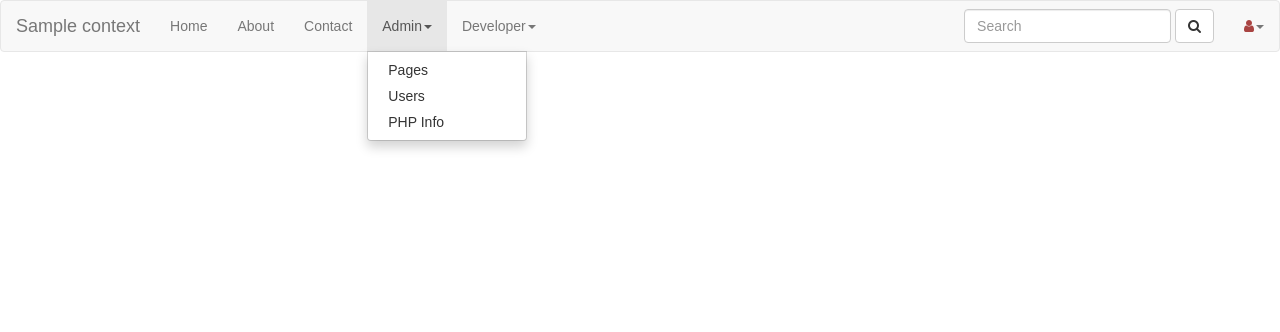
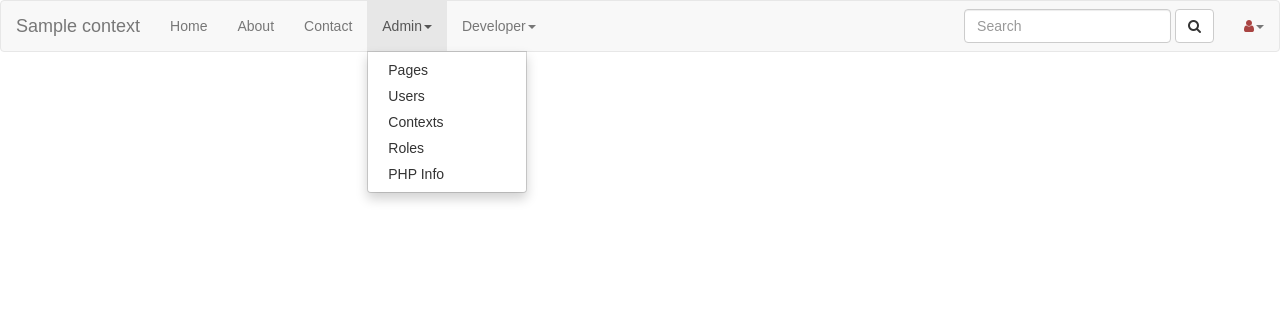
Before and after one commit to kennydude/framework, a PHP site: template twigs/page.twig in a window 1280 px wide, after a click on "Admin". Shown: the top 332 px of the page. Run offline with PHP 8.4, Linux system fonts and the light colour scheme; the template is opened without the code that fills it: most values are stand-ins (such as "Sample title", 1, 10 or a date in 2020); some libraries are stand-ins or nearby versions.

Commit message:
Add Contexts and Roles to admin menu

```diff
--- a/twigs/navbar.twig
+++ b/twigs/navbar.twig
@@ -19,6 +19,8 @@
                             <ul class="dropdown-menu">
                                 <li><a href="{{base}}/admin/pages">Pages</a></li>
                                 <li><a href="{{base}}/admin/users">Users</a></li>
+                                <li><a href="{{base}}/admin/contexts">Contexts</a></li>
+                                <li><a href="{{base}}/admin/roles">Roles</a></li>
                                 <li><a href="{{base}}/admin/info">PHP Info</a></li>
                             </ul>
                         </li>
```
